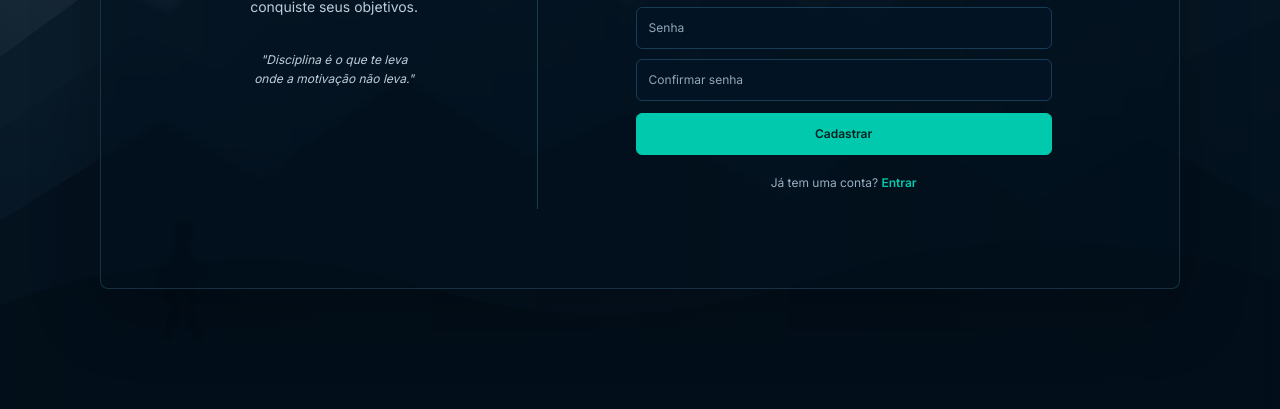
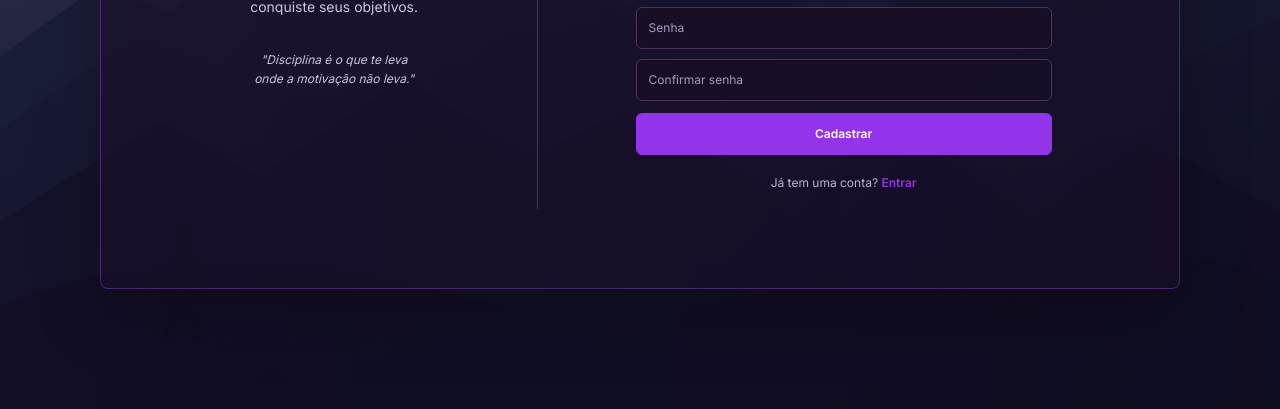
Before and after one commit to joaopedrocamposcs/Alice-One, a plain HTML site: page pages/autenticacao/cadrastro.html in a window 1280 px wide. Shown: the part 391-800 px from the top of the page. Drawn offline with Linux system fonts and the light colour scheme.

Commit message:
mudando a cor de fundo das telas de cadastro e login no css

```diff
--- a/css/cadastro.css
+++ b/css/cadastro.css
@@ -1,12 +1,12 @@
 :root {
     color-scheme: dark;
-    --fundo: #061827;
+    --fundo: #140c24;
     --texto: #e7eef5;
-    --suave: #9aafc1;
-    --borda: #183c55;
-    --campo: rgb(3 21 37 / 78%);
-    --acento: #00c9ad;
-    --acento-hover: #00ad96;
+    --suave: #c0b4d2;
+    --borda: #49345f;
+    --campo: rgb(23 14 38 / 88%);
+    --acento: #9333ea;
+    --acento-hover: #7e22ce;
 }
 
 * {
@@ -18,7 +18,14 @@ body {
     margin: 0;
     color: var(--texto);
     font-family: Inter, sans-serif;
-    background: var(--fundo) url("../assets/auth-background.svg") center / cover fixed no-repeat;
+    background-color: var(--fundo);
+    background-image:
+        linear-gradient(135deg, rgb(48 24 73 / 32%), rgb(20 12 36 / 48%)),
+        url("../assets/auth-background.svg");
+    background-position: center;
+    background-size: cover;
+    background-attachment: fixed;
+    background-repeat: no-repeat;
 }
 
 .pagina {
@@ -26,7 +33,7 @@ body {
     min-height: 100vh;
     place-items: center;
     padding: 24px;
-    background: linear-gradient(90deg, rgb(2 15 27 / 52%), rgb(2 15 27 / 76%));
+    background: linear-gradient(90deg, rgb(25 12 40 / 24%), rgb(20 12 36 / 42%));
 }
 
 .painel {
@@ -36,9 +43,9 @@ body {
     grid-template-columns: .9fr 1.35fr;
     align-items: center;
     padding: 30px;
-    border: 1px solid rgb(53 103 133 / 38%);
+    border: 1px solid rgb(168 85 247 / 34%);
     border-radius: 8px;
-    background: rgb(2 17 30 / 55%);
+    background: rgb(27 16 43 / 62%);
     box-shadow: 0 24px 70px rgb(0 0 0 / 24%);
     backdrop-filter: blur(3px);
 }
@@ -49,7 +56,7 @@ body {
     align-content: center;
     justify-items: center;
     padding: 28px;
-    border-right: 1px solid rgb(53 103 133 / 48%);
+    border-right: 1px solid rgb(168 85 247 / 38%);
     text-align: center;
 }
 
@@ -64,7 +71,7 @@ body {
 .apresentacao-descricao {
     max-width: 250px;
     margin: 20px 0 32px;
-    color: #bdcddd;
+    color: #d0c4df;
     font-size: 14px;
     line-height: 1.6;
 }
@@ -72,7 +79,7 @@ body {
 .frase {
     max-width: 250px;
     margin: 0;
-    color: #c0cedb;
+    color: #d0c4df;
     font-size: 12px;
     font-style: italic;
     line-height: 1.6;
@@ -116,12 +123,12 @@ h1 {
 }
 
 .campo input::placeholder {
-    color: #91a7b9;
+    color: #aa9bbd;
 }
 
 .campo input:focus {
     border-color: var(--acento);
-    outline: 2px solid rgb(0 201 173 / 18%);
+    outline: 2px solid rgb(168 85 247 / 24%);
 }
 
 .botao {
@@ -147,7 +154,7 @@ h1 {
     margin-top: 2px;
     border-color: var(--acento);
     background: var(--acento);
-    color: #04201f;
+    color: #ffffff;
 }
 
 .botao-cadastrar:hover {
--- a/css/login.css
+++ b/css/login.css
@@ -1,11 +1,12 @@
 :root {
     color-scheme: dark;
+    --fundo: #140c24;
     --texto: #e7eef5;
-    --suave: #9aafc1;
-    --borda: #183c55;
-    --campo: rgb(3 21 37 / 78%);
-    --acento: #00c9ad;
-    --acento-hover: #00ad96;
+    --suave: #c0b4d2;
+    --borda: #49345f;
+    --campo: rgb(23 14 38 / 88%);
+    --acento: #9333ea;
+    --acento-hover: #7e22ce;
 }
 
 * {
@@ -17,7 +18,14 @@ body {
     margin: 0;
     color: var(--texto);
     font-family: Inter, sans-serif;
-    background: #061827 url("../assets/auth-background.svg") center / cover fixed no-repeat;
+    background-color: var(--fundo);
+    background-image:
+        linear-gradient(135deg, rgb(48 24 73 / 32%), rgb(20 12 36 / 48%)),
+        url("../assets/auth-background.svg");
+    background-position: center;
+    background-size: cover;
+    background-attachment: fixed;
+    background-repeat: no-repeat;
 }
 
 .pagina {
@@ -25,7 +33,7 @@ body {
     min-height: 100vh;
     place-items: center;
     padding: 24px;
-    background: linear-gradient(90deg, rgb(2 15 27 / 52%), rgb(2 15 27 / 76%));
+    background: linear-gradient(90deg, rgb(25 12 40 / 24%), rgb(20 12 36 / 42%));
 }
 
 .painel {
@@ -35,9 +43,9 @@ body {
     grid-template-columns: .9fr 1.35fr;
     align-items: center;
     padding: 30px;
-    border: 1px solid rgb(53 103 133 / 38%);
+    border: 1px solid rgb(168 85 247 / 34%);
     border-radius: 8px;
-    background: rgb(2 17 30 / 55%);
+    background: rgb(27 16 43 / 62%);
     box-shadow: 0 24px 70px rgb(0 0 0 / 24%);
     backdrop-filter: blur(3px);
 }
@@ -48,7 +56,7 @@ body {
     align-content: center;
     justify-items: center;
     padding: 28px;
-    border-right: 1px solid rgb(53 103 133 / 48%);
+    border-right: 1px solid rgb(168 85 247 / 38%);
     text-align: center;
 }
 
@@ -62,7 +70,7 @@ body {
 .apresentacao-descricao {
     max-width: 250px;
     margin: 20px 0 32px;
-    color: #bdcddd;
+    color: #d0c4df;
     font-size: 14px;
     line-height: 1.6;
 }
@@ -70,7 +78,7 @@ body {
 .frase {
     max-width: 280px;
     margin: 0;
-    color: #c0cedb;
+    color: #d0c4df;
     font-size: 12px;
     font-style: italic;
     line-height: 1.6;
@@ -124,12 +132,12 @@ body {
 }
 
 .campo input::placeholder {
-    color: #91a7b9;
+    color: #aa9bbd;
 }
 
 .campo input:focus {
     border-color: var(--acento);
-    outline: 2px solid rgb(0 201 173 / 18%);
+    outline: 2px solid rgb(168 85 247 / 24%);
 }
 
 .lembrar {
@@ -155,7 +163,7 @@ body {
     border: 1px solid var(--acento);
     border-radius: 6px;
     background: var(--acento);
-    color: #04201f;
+    color: #ffffff;
     font: inherit;
     font-size: 12px;
     font-weight: 700;
```
